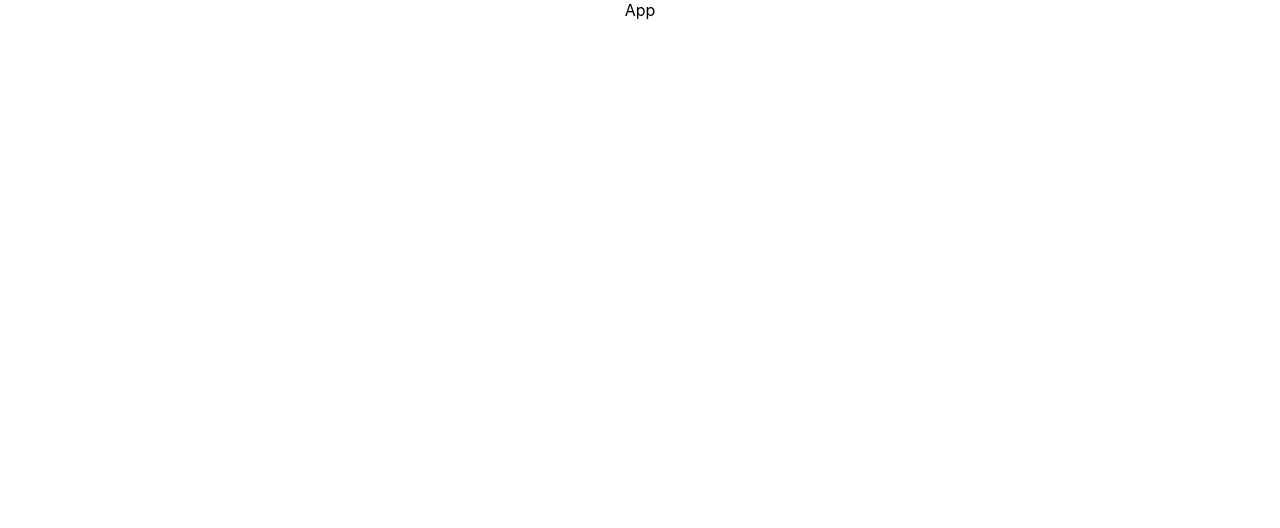
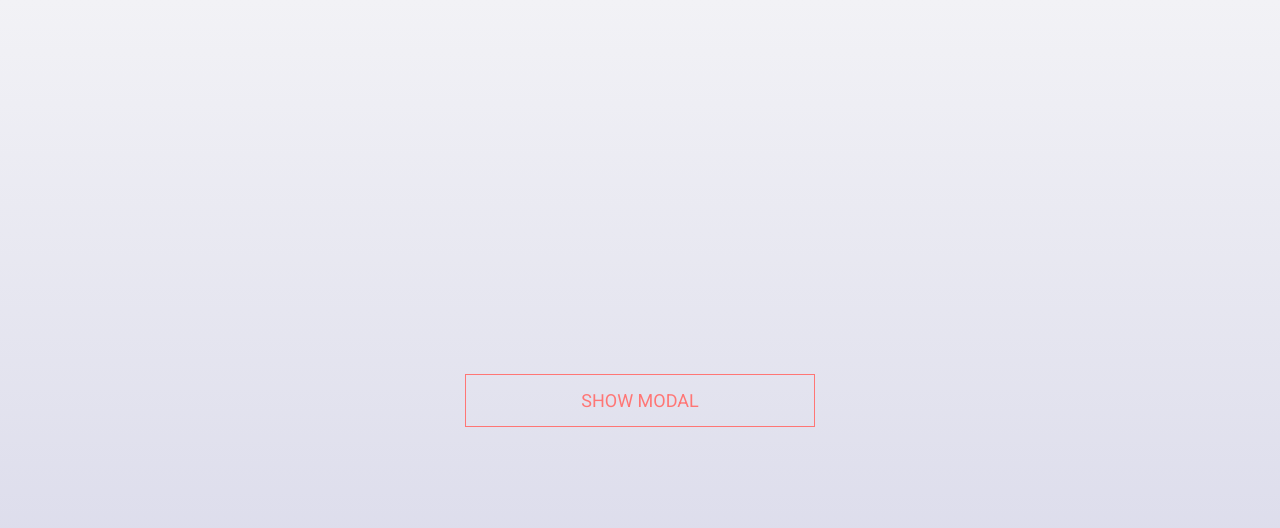
Before and after one commit to DICErrr/modal-project, a React (Create React App) app: page / in a window 1280 px wide. Shown: the top 528 px of the page. Built offline with nearby package versions, Linux system fonts and the light colour scheme.

Commit message:
created component button

```diff
--- a/package.json
+++ b/package.json
@@ -12,6 +12,7 @@
     "@types/react-dom": "^17.0.11",
     "@typescript-eslint/eslint-plugin": "^5.11.0",
     "@typescript-eslint/parser": "^5.11.0",
+    "classnames": "^2.3.1",
     "eslint": "^8.8.0",
     "eslint-config-prettier": "^8.3.0",
     "eslint-plugin-prettier": "^4.0.0",
--- a/public/index.html
+++ b/public/index.html
@@ -3,6 +3,9 @@
   <head>
     <meta charset="utf-8" />
     <meta name="viewport" content="width=device-width, initial-scale=1" />
+    <link rel="preconnect" href="https://fonts.googleapis.com">
+    <link rel="preconnect" href="https://fonts.gstatic.com" crossorigin>
+    <link href="https://fonts.googleapis.com/css2?family=Roboto:wght@300;400;500&display=swap" rel="stylesheet">
     <title>React App</title>
   </head>
   <body>
--- a/src/App.module.css
+++ b/src/App.module.css
@@ -1,3 +1,8 @@
-.App {
-  text-align: center;
+.app {
+  height: 100vh;
+  width: 100vw;
+  display: flex;
+  align-items: center;
+  justify-content: center;
+  background: linear-gradient(#f2f2f6, #d3d3e7);
 }
--- a/src/App.tsx
+++ b/src/App.tsx
@@ -1,8 +1,20 @@
-import React from 'react';
+import React, { FC, useState } from 'react';
 import classes from './App.module.css';
 
-function App() {
-  return <div className={classes.App}>App</div>;
-}
+import Button from './components/Button/Button';
+
+const App: FC = (): JSX.Element => {
+  const [modalActive, setModalActive] = useState<boolean>(false);
+
+  const openModal = (): void => setModalActive(true);
+
+  return (
+    <div className={classes.app}>
+      <Button type="animated" onClick={openModal}>
+        Show Modal
+      </Button>
+    </div>
+  );
+};
 
 export default App;
--- /dev/null
+++ b/src/components/Button/Button.module.css
@@ -0,0 +1,53 @@
+.button {
+    padding: 0;
+    border: none;
+    font: inherit;
+    color: inherit;
+    background-color: transparent;
+    cursor: pointer;
+}
+
+.primaryButton {
+    width:350px;
+    height: 30px;
+    background: turquoise;
+}
+
+.animatedButton{
+    color:#ff7675;
+    padding: 15px 20px;
+    text-transform: uppercase;
+    width:350px;
+    text-decoration:none;
+    text-align:center;
+    margin:30px 0;
+    display: block;
+    background-image: linear-gradient(to left,transparent,transparent 50%,#ff7675 50%,#ff7675);
+    background-position: 100% 0;
+    background-size: 200% 100%;
+    transition: all .25s ease-in;
+    font: 400 18px Roboto;
+    border: 1px solid #ff7675;
+}
+.animatedButton:hover {
+    background-position: 0 0;
+    color:#fff;
+}
+
+.close {
+    position: relative;
+    width: 20px;
+    height: 20px;
+    background: silver;
+    border-radius: 50%;
+}
+
+.close:after{
+    position: absolute;
+    top: 50%;
+    left: 50%;
+    transform: translate(-50%,-50%);
+    display: inline-block;
+    content: "\00d7";
+    color:  white;
+}
--- /dev/null
+++ b/src/components/Button/Button.tsx
@@ -0,0 +1,20 @@
+import React, { FC } from 'react';
+import classes from './Button.module.css';
+
+import { ButtonProps } from './Button.props';
+import classNames from 'classnames';
+
+const Button: FC<ButtonProps> = ({ type = 'primary', onClick, children }): JSX.Element => (
+  <button
+    className={classNames(classes.button, {
+      [classes.primaryButton]: type === 'primary',
+      [classes.animatedButton]: type === 'animated',
+      [classes.close]: type === 'cancel',
+    })}
+    onClick={onClick}
+  >
+    {children}
+  </button>
+);
+
+export default Button;
--- a/src/index.css
+++ b/src/index.css
@@ -1,13 +1,7 @@
 body {
   margin: 0;
-  font-family: -apple-system, BlinkMacSystemFont, 'Segoe UI', 'Roboto', 'Oxygen',
-    'Ubuntu', 'Cantarell', 'Fira Sans', 'Droid Sans', 'Helvetica Neue',
-    sans-serif;
+  box-sizing: border-box;
+  font-family: 'Roboto', sans-serif;
   -webkit-font-smoothing: antialiased;
   -moz-osx-font-smoothing: grayscale;
 }
-
-code {
-  font-family: source-code-pro, Menlo, Monaco, Consolas, 'Courier New',
-    monospace;
-}
```
Also changed, not shown: src/components/Button/Button.props.ts (added, +7 -0 lines), 1 other file (tests, documents, lock files or other folders).
